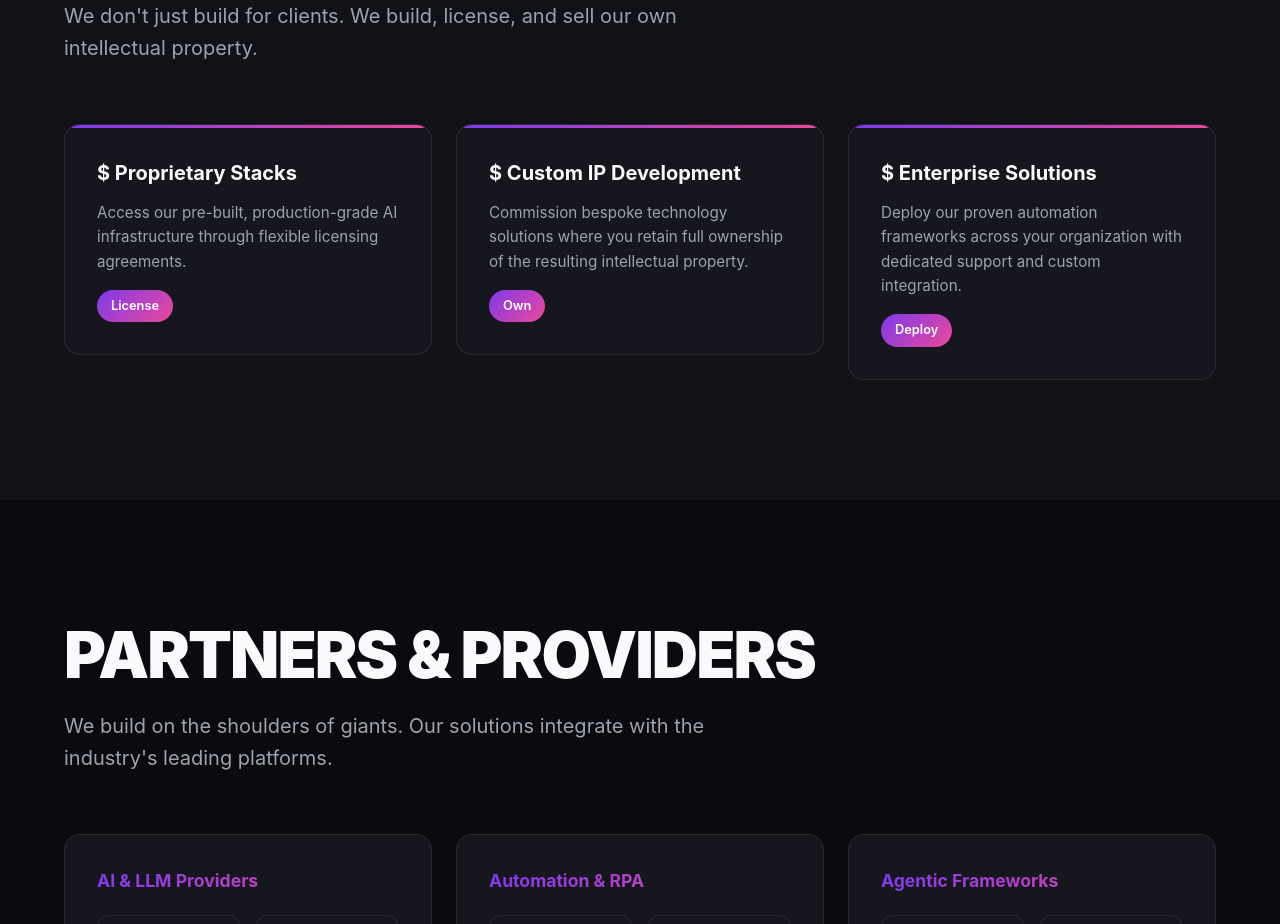
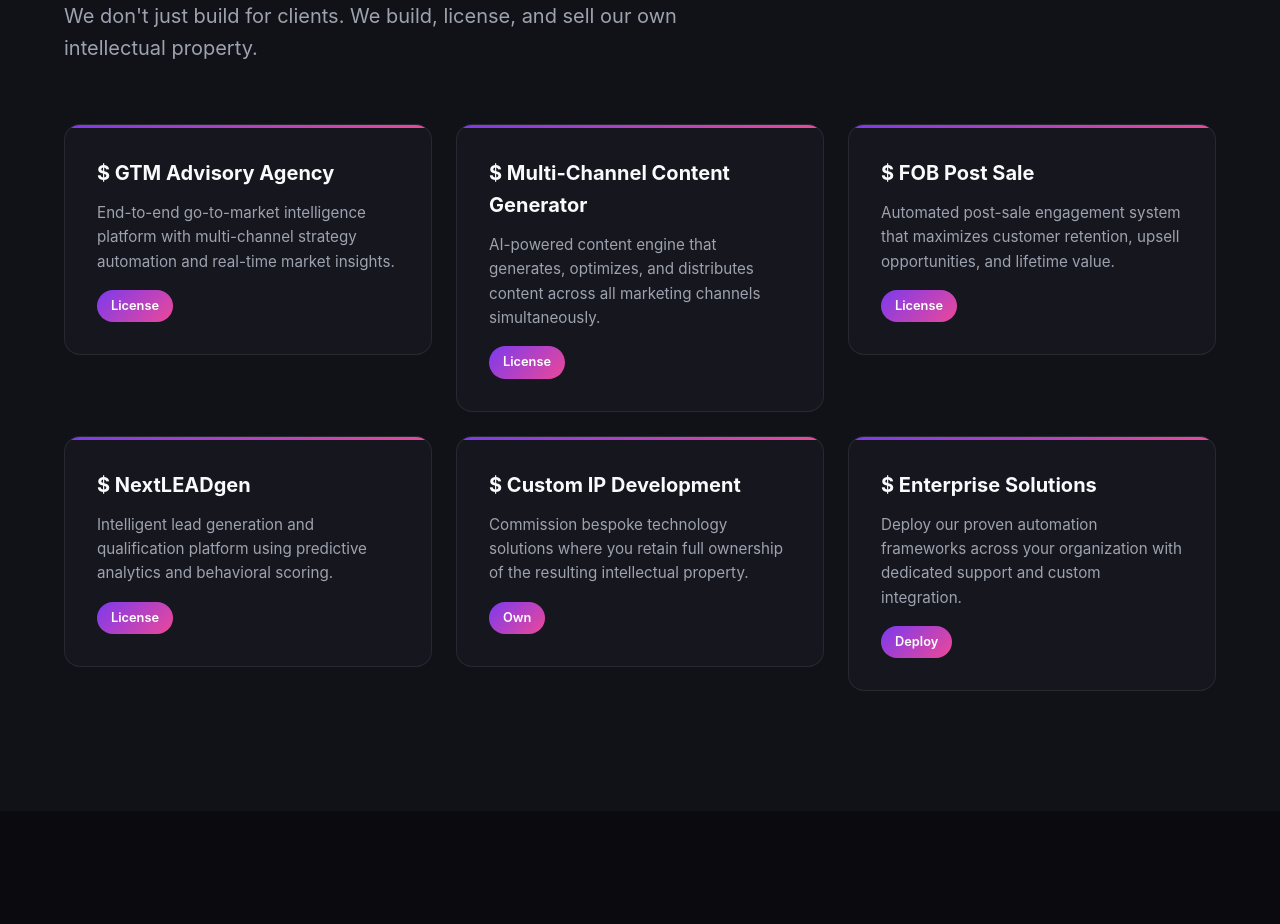
Before and after one commit to SharepasLabs/TEST_WEBFRONTEND, a React (Vite) app in the folder client/: page / in a window 1280 px wide. Shown: the part 3500-4424 px from the top of the page. Built offline with nearby package versions, Linux system fonts and the light colour scheme.

Commit message:
Add proprietary IP stacks: GTM Advisory, Multi-Channel Content, FOB Post Sale, NextLEADgen

```diff
--- a/client/src/i18n/translations.js
+++ b/client/src/i18n/translations.js
@@ -88,8 +88,23 @@ export const translations = {
       subtitle: 'We don\'t just build for clients. We build, license, and sell our own intellectual property.',
       cards: [
         {
-          title: 'Proprietary Stacks',
-          desc: 'Access our pre-built, production-grade AI infrastructure through flexible licensing agreements.',
+          title: 'GTM Advisory Agency',
+          desc: 'End-to-end go-to-market intelligence platform with multi-channel strategy automation and real-time market insights.',
+          tag: 'License',
+        },
+        {
+          title: 'Multi-Channel Content Generator',
+          desc: 'AI-powered content engine that generates, optimizes, and distributes content across all marketing channels simultaneously.',
+          tag: 'License',
+        },
+        {
+          title: 'FOB Post Sale',
+          desc: 'Automated post-sale engagement system that maximizes customer retention, upsell opportunities, and lifetime value.',
+          tag: 'License',
+        },
+        {
+          title: 'NextLEADgen',
+          desc: 'Intelligent lead generation and qualification platform using predictive analytics and behavioral scoring.',
           tag: 'License',
         },
         {
@@ -262,8 +277,23 @@ export const translations = {
       subtitle: 'Nous ne construisons pas seulement pour les clients. Nous construisons, licencions et vendons notre propre propriété intellectuelle.',
       cards: [
         {
-          title: 'Stacks propriétaires',
-          desc: 'Accédez à notre infrastructure IA pré-construite de qualité production via des accords de licence flexibles.',
+          title: 'GTM Advisory Agency',
+          desc: 'Plateforme d\'intelligence go-to-market de bout en bout avec automatisation de stratégie multicanal et insights marché en temps réel.',
+          tag: 'Licence',
+        },
+        {
+          title: 'Générateur de Contenu Multicanal',
+          desc: 'Moteur de contenu alimenté par l\'IA qui génère, optimise et distribue du contenu simultanément sur tous les canaux marketing.',
+          tag: 'Licence',
+        },
+        {
+          title: 'FOB Post-Vente',
+          desc: 'Système d\'engagement post-vente automatisé qui maximise la rétention client, les opportunités d\'upsell et la valeur à vie.',
+          tag: 'Licence',
+        },
+        {
+          title: 'NextLEADgen',
+          desc: 'Plateforme intelligente de génération et qualification de leads utilisant l\'analyse prédictive et le scoring comportemental.',
           tag: 'Licence',
         },
         {
@@ -436,8 +466,23 @@ export const translations = {
       subtitle: 'Não construímos apenas para clientes. Construímos, licenciamos e vendemos nossa própria propriedade intelectual.',
       cards: [
         {
-          title: 'Stacks Proprietários',
-          desc: 'Acesse nossa infraestrutura de IA pré-construída de qualidade de produção através de acordos de licenciamento flexíveis.',
+          title: 'GTM Advisory Agency',
+          desc: 'Plataforma de inteligência go-to-market de ponta a ponta com automação de estratégia multicanal e insights de mercado em tempo real.',
+          tag: 'Licença',
+        },
+        {
+          title: 'Gerador de Conteúdo Multicanal',
+          desc: 'Motor de conteúdo alimentado por IA que gera, otimiza e distribui conteúdo simultaneamente em todos os canais de marketing.',
+          tag: 'Licença',
+        },
+        {
+          title: 'FOB Pós-Venda',
+          desc: 'Sistema automatizado de engajamento pós-venda que maximiza a retenção de clientes, oportunidades de upsell e valor vitalício.',
+          tag: 'Licença',
+        },
+        {
+          title: 'NextLEADgen',
+          desc: 'Plataforma inteligente de geração e qualificação de leads usando análise preditiva e pontuação comportamental.',
           tag: 'Licença',
         },
         {
```
